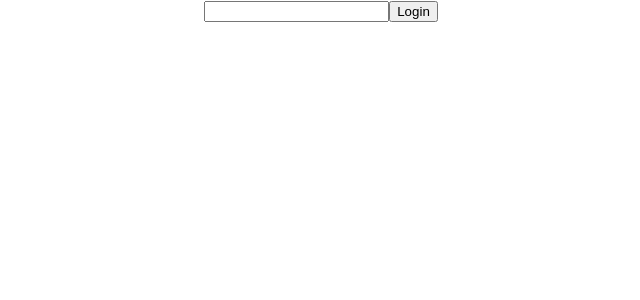
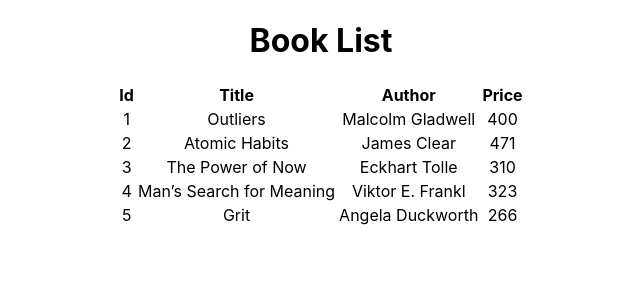
Before and after one commit to CodeCraftersGPT/tileskart3, a React (Create React App) app: page / in a window 1280 px wide. Shown: the top 300 px of the page, without its empty margins (319-959 px from the left). Built offline with nearby package versions, Linux system fonts and the light colour scheme.

Commit message:
14-BookListRendering

```diff
--- a/src/App.js
+++ b/src/App.js
@@ -5,6 +5,7 @@
 import Counter from './Components/Counter';
 import User from './Components/useStateObject';
 import ConditionalRendering from './Components/ConditionalRendering';
+import BookList from './Components/BookList';
 
 const employee ={
   name:"John",
@@ -21,8 +22,10 @@
 
 function App() {
   return (
-    <div className="App">
-      <ConditionalRendering/>
+    <div className="App" style={{ display: 'flex', justifyContent: 'center' }} >
+      <BookList/>
+
+      {/* <ConditionalRendering/> */}
       {/* <User/>
       <Counter/> */}
      {/* <Greet firstName="Mahesh" lastName="Kumar" data={employee}/>
--- /dev/null
+++ b/src/Components/BookList.js
@@ -0,0 +1,66 @@
+import React  from "react";
+
+function BookList() {
+    const books = [
+        {
+            id: 1,
+            title: "Outliers",
+            author: "Malcolm Gladwell",
+            price: 400
+          },
+          {
+            id: 2,
+            title: "Atomic Habits",
+            author: "James Clear",
+            price: 471
+          },
+          {
+            id: 3,
+            title: "The Power of Now",
+            author: "Eckhart Tolle",
+            price: 310
+          },
+          {
+            id: 4,
+            title: "Man’s Search for Meaning",
+            author: "Viktor E. Frankl",
+            price: 323
+          },
+          {
+            id: 5,
+            title: "Grit",
+            author: "Angela Duckworth",
+            price: 266
+          }
+    ]
+
+    // display the books in table format
+
+    return (
+        <div >
+            <h1>Book List</h1>
+            <table >
+                <thead>
+                    <tr>
+                        <th>Id</th>
+                        <th>Title</th>
+                        <th>Author</th>
+                        <th>Price</th>
+                    </tr>
+                </thead>
+                <tbody>
+                    {books.map(book => (
+                        <tr key={book.id}>
+                            <td>{book.id}</td>
+                            <td>{book.title}</td>
+                            <td>{book.author}</td>
+                            <td>{book.price}</td>
+                        </tr>
+                    ))}
+                </tbody>
+            </table>
+        </div>
+    )
+}
+
+export default BookList;
```
